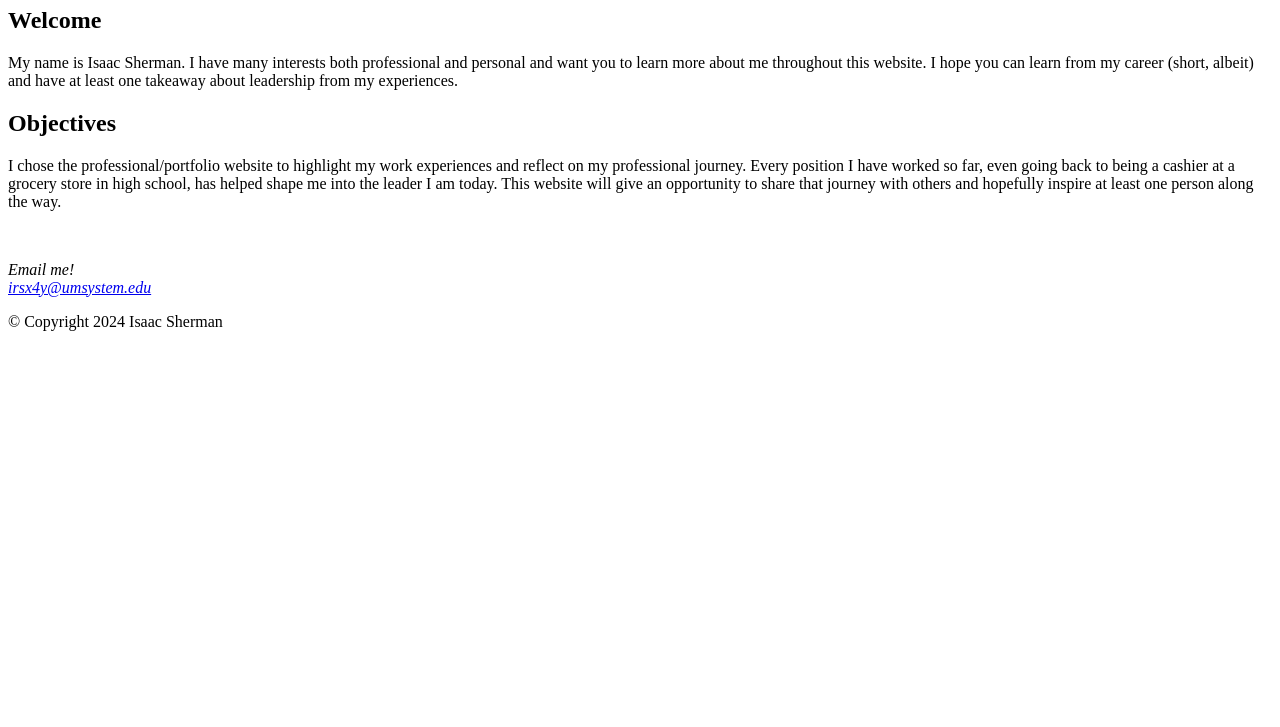
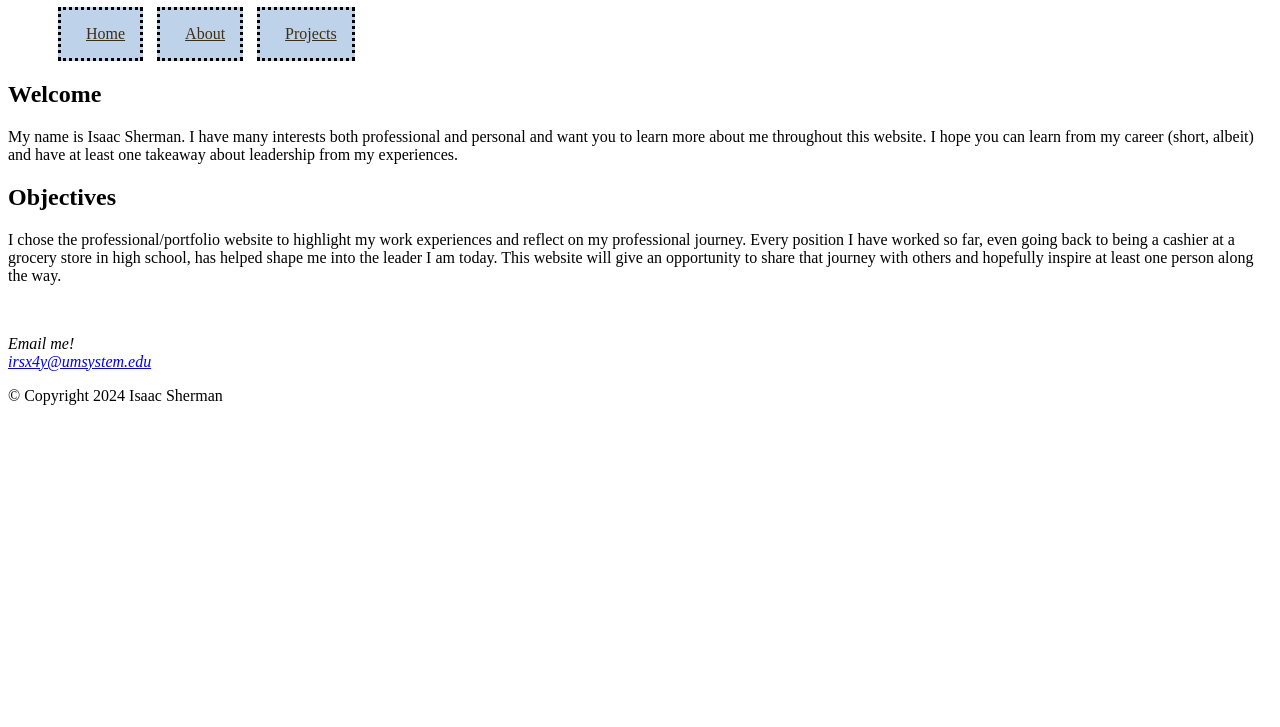
Before and after one commit to ikebike81/ikebike81.github.io, a plain HTML site: page islt_7310/index.html in a window 1280 px wide. Shown: the part 73-800 px from the top of the page. Drawn offline with Linux system fonts and the light colour scheme.

Commit message:
Add files via upload

```diff
--- a/islt_7310/index.html
+++ b/islt_7310/index.html
@@ -5,13 +5,18 @@
                <meta charset="utf-8">
                <title>Home</title>
                <link rel="stylesheet" href="style.css">
+               <link rel="stylesheet" href="nav.css">
 </head>
 <body>
     <header>
         <h1>Home Page</h1>
     </header>
     <nav>
-
+        <ul>
+            <li><a href="index.html">Home</a></li>
+            <li><a href="about.html">About</a></li>
+            <li><a href="#projects">Projects</a></li>
+        </ul>
     </nav>
     <main>
         <h2>Welcome</h2>
--- /dev/null
+++ b/islt_7310/nav.css
@@ -0,0 +1,13 @@
+ul li {
+    display: inline-block;
+    border: 3px dotted #000000;
+    background-color: #BED3E9;
+    color: #3E2E13
+    width: 150px;
+    list-style-type: none;
+    padding: 15px 15px 15px 25px;
+    margin-top: 0;
+    margin-left: 10px;
+    a{color: #3E2E13;}
+    a:hover {background-color: #ffffff;}
+    }
```
Also changed, not shown: islt_7310/style.css (line endings or trailing spaces).
